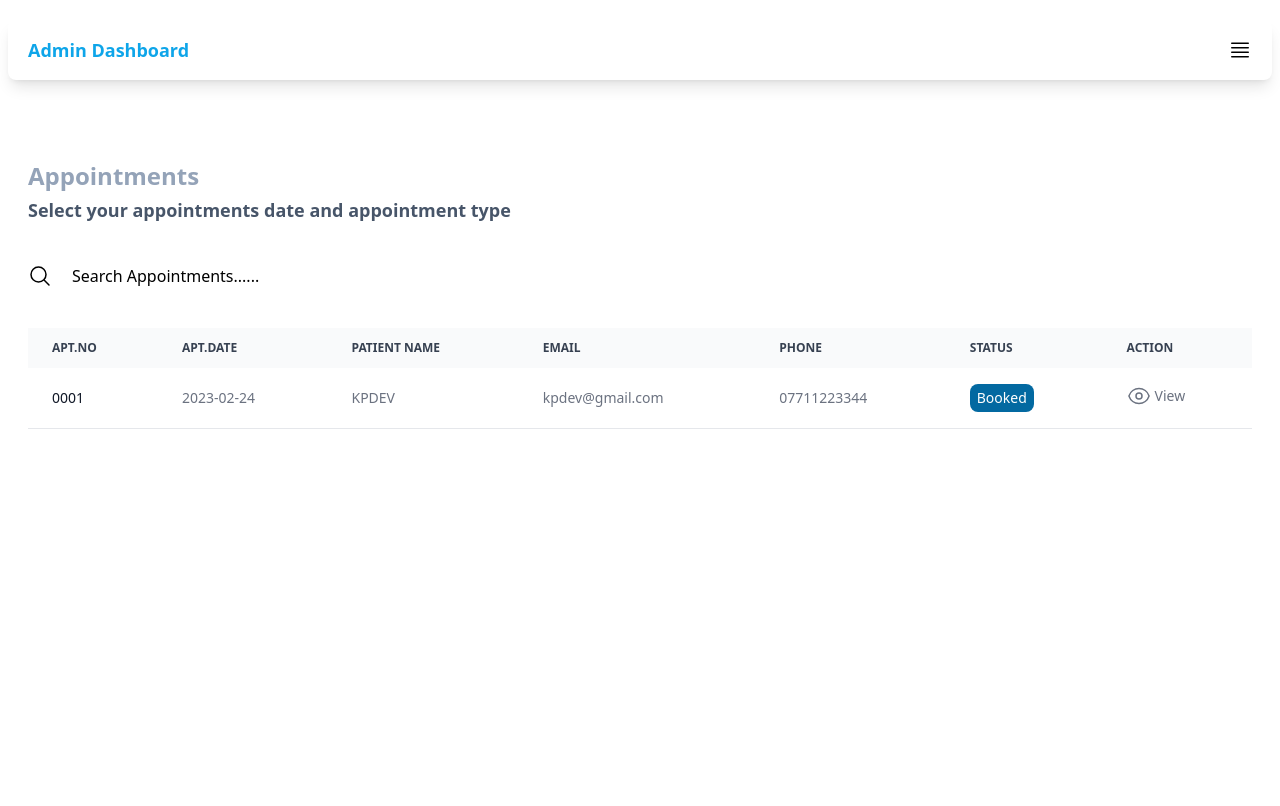
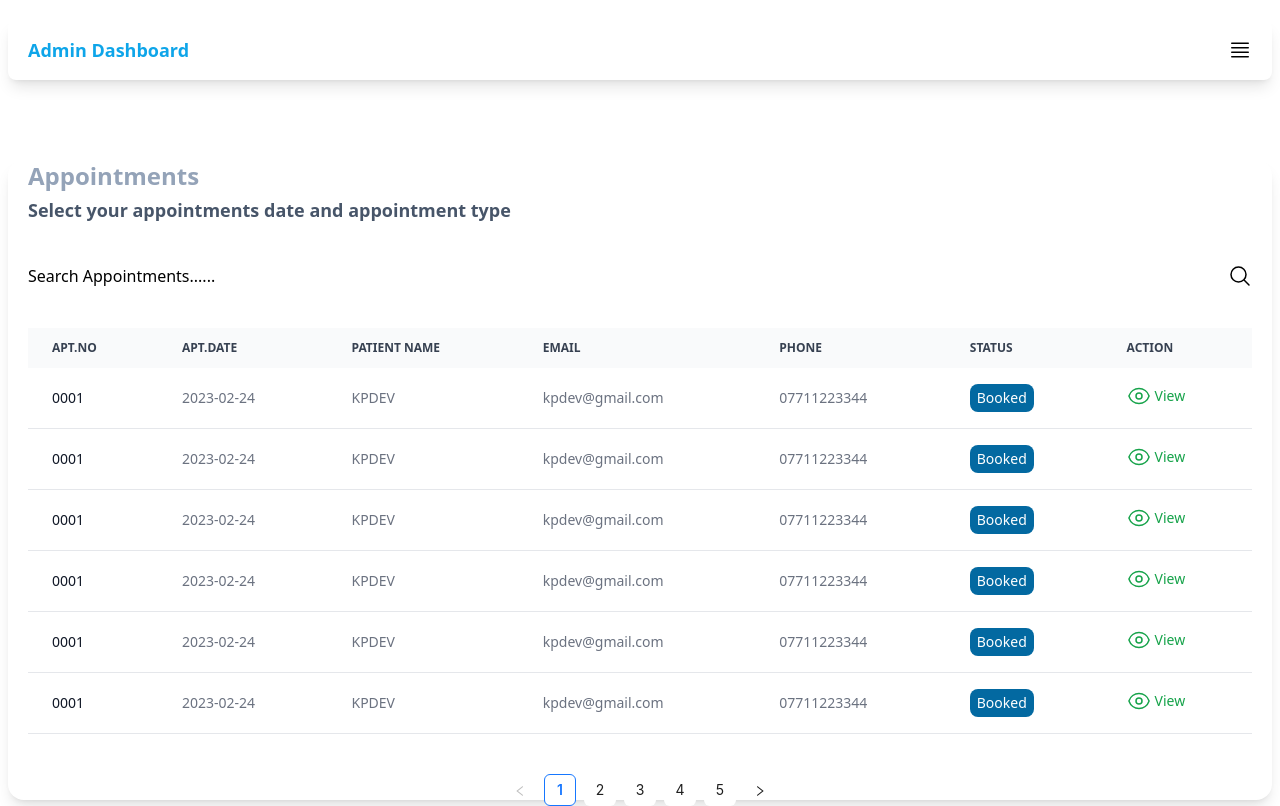
Before and after one commit to kpdevSE/lab_appointment, a React (Create React App) app: page /Appointments in a window 1280 px wide. Built offline with nearby package versions, Linux system fonts and the light colour scheme.

Commit message:
appointment table done

```diff
--- a/src/pages/Appointments/page.jsx
+++ b/src/pages/Appointments/page.jsx
@@ -1,3 +1,4 @@
+import {Pagination} from 'antd';
 import React from 'react';
 import DrawerNavigation from "../../Components/Drawer/page";
 import ModalComponents from '../../Components/modal/modal';
@@ -14,7 +15,57 @@ export default function Appointments()
             titleFive: "07711223344",
             titleSix: "Booked",
             titleSeven: "View"
-        }
+        },
+        {
+            id: 2,
+            titleOne: "0001",
+            titleTwo: "2023-02-24",
+            titleThree: "KPDEV",
+            titleFour: "kpdev@gmail.com",
+            titleFive: "07711223344",
+            titleSix: "Booked",
+            titleSeven: "View"
+        },
+        {
+            id: 3,
+            titleOne: "0001",
+            titleTwo: "2023-02-24",
+            titleThree: "KPDEV",
+            titleFour: "kpdev@gmail.com",
+            titleFive: "07711223344",
+            titleSix: "Booked",
+            titleSeven: "View"
+        },
+        {
+            id: 4,
+            titleOne: "0001",
+            titleTwo: "2023-02-24",
+            titleThree: "KPDEV",
+            titleFour: "kpdev@gmail.com",
+            titleFive: "07711223344",
+            titleSix: "Booked",
+            titleSeven: "View"
+        },
+        {
+            id: 5,
+            titleOne: "0001",
+            titleTwo: "2023-02-24",
+            titleThree: "KPDEV",
+            titleFour: "kpdev@gmail.com",
+            titleFive: "07711223344",
+            titleSix: "Booked",
+            titleSeven: "View"
+        },
+        {
+            id: 6,
+            titleOne: "0001",
+            titleTwo: "2023-02-24",
+            titleThree: "KPDEV",
+            titleFour: "kpdev@gmail.com",
+            titleFive: "07711223344",
+            titleSix: "Booked",
+            titleSeven: "View"
+        },
     ]
     return (
         <div className="px-2">
@@ -26,14 +77,14 @@ export default function Appointments()
                     <DrawerNavigation />
                 </div>
             </div>
-            <div className="px-5 mt-20">
+            <div className="px-5 mt-20 shadow-lg rounded-2xl h-[80vh]">
                 <div className="flex flex-col gap-1">
                     <h1 className="text-2xl font-semibold text-slate-400">Appointments</h1>
                     <p className="text-lg font-semibold text-slate-600">Select your appointments date and appointment type </p>
                 </div>
-                <div className="flex items-center justify-start mt-10 gap-5" >
+                <div className="flex items-center justify-between mt-10 gap-5" >
+                    <p >Search Appointments......</p>
                     <ModalComponents />
-                    <p >Search Appointments......</p>
                 </div>
                 <div className='mt-10'>
 
@@ -91,7 +142,7 @@ export default function Appointments()
                                                         {e.titleSix}
                                                     </div>
                                                 </td>
-                                                <td class="px-6 py-4 flex items-center justify-start gap-1">
+                                                <td class="px-6 py-4 flex items-center justify-start gap-1 text-green-600">
                                                     <svg xmlns="http://www.w3.org/2000/svg" fill="none" viewBox="0 0 24 24" strokeWidth={1.5} stroke="currentColor" className="w-6 h-6">
                                                         <path strokeLinecap="round" strokeLinejoin="round" d="M2.036 12.322a1.012 1.012 0 0 1 0-.639C3.423 7.51 7.36 4.5 12 4.5c4.638 0 8.573 3.007 9.963 7.178.07.207.07.431 0 .639C20.577 16.49 16.64 19.5 12 19.5c-4.638 0-8.573-3.007-9.963-7.178Z" />
                                                         <path strokeLinecap="round" strokeLinejoin="round" d="M15 12a3 3 0 1 1-6 0 3 3 0 0 1 6 0Z" />
@@ -102,12 +153,12 @@ export default function Appointments()
                                         )
                                     })
                                 }
-
-
                             </tbody>
                         </table>
+                        <div className='mt-10 flex justify-center items-center '>
+                            <Pagination defaultCurrent={1} total={50} />
+                        </div>
                     </div>
-
                 </div>
             </div>
         </div>
```
